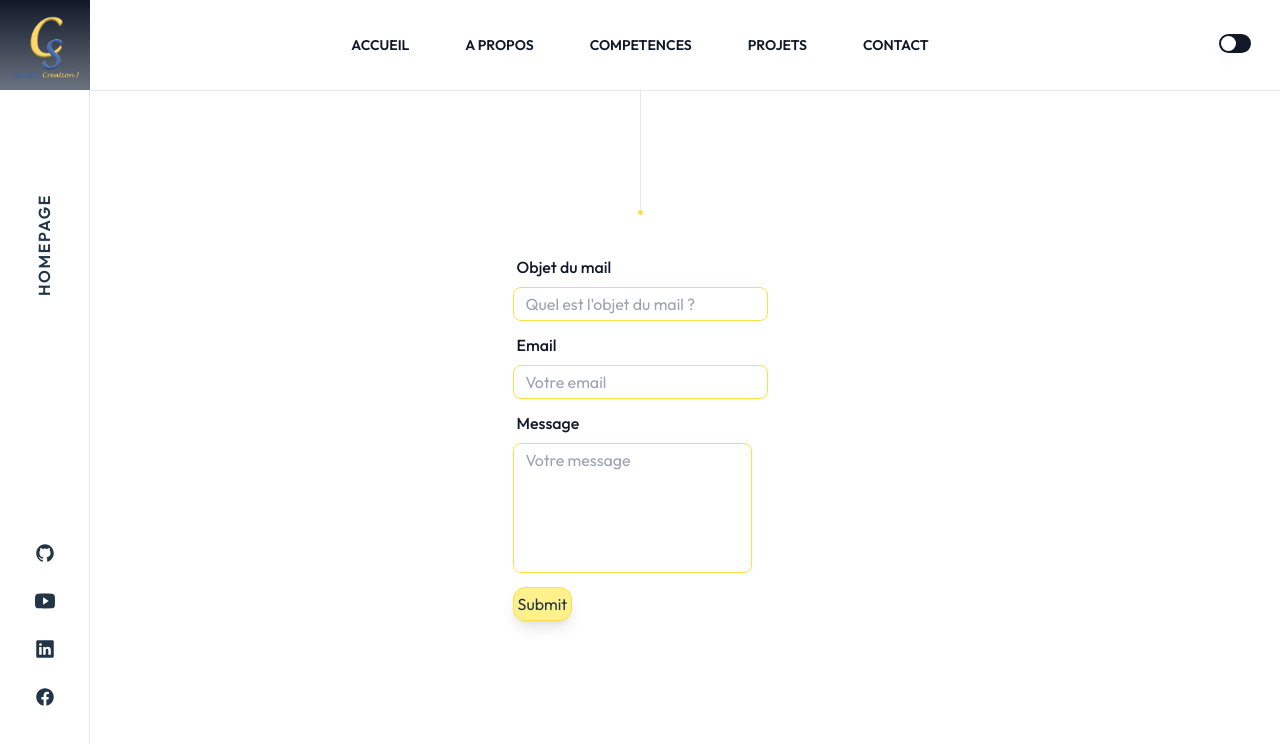
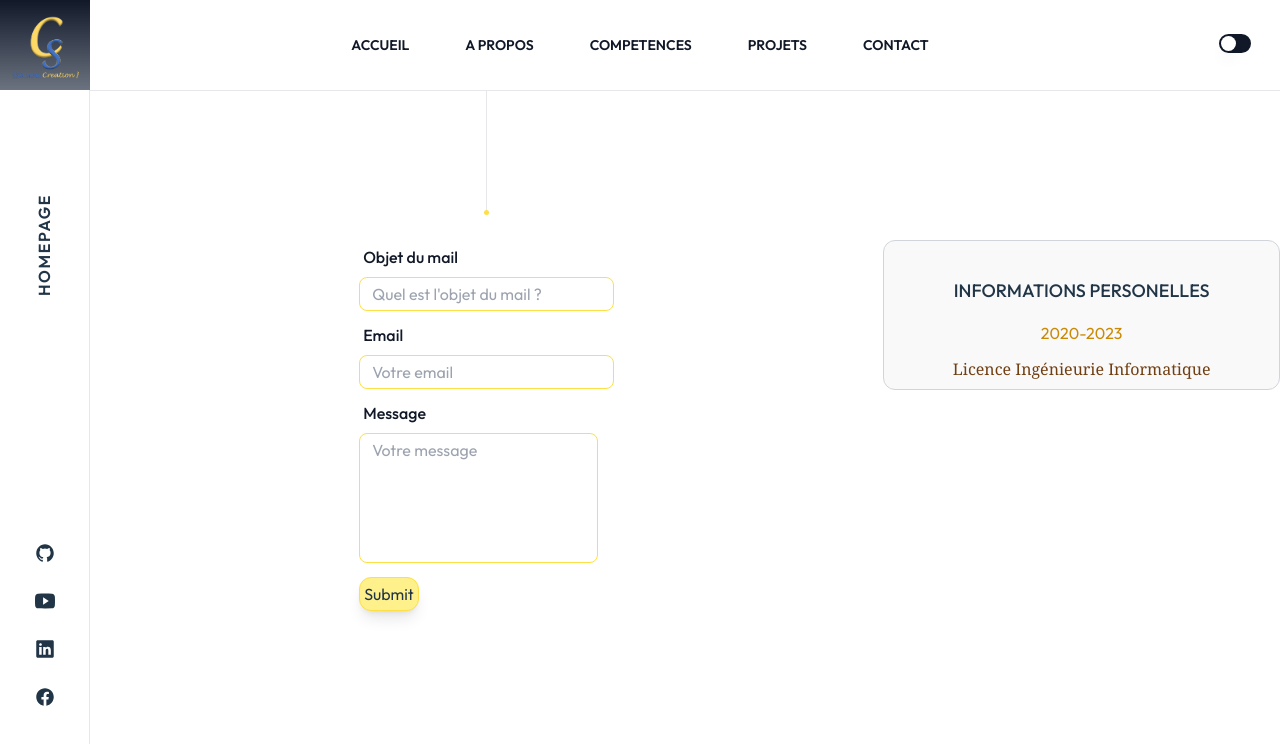
Before and after one commit to joob1812/joob-app, a React (Vite) app: page /Contact in a window 1280 px wide. Shown: the top 744 px of the page. Built offline with nearby package versions, Linux system fonts and the light colour scheme.

Commit message:
Update Contact.tsx

```diff
--- a/src/components/Contact.tsx
+++ b/src/components/Contact.tsx
@@ -1,6 +1,9 @@
 // src/components/Contact.tsx
 import { useForm, SubmitHandler } from 'react-hook-form'
 import emailjs from '@emailjs/browser'
+import ProfilePic from './ProfilePic'
+import ProgressBar from './ProgressBar'
+import Strings from '../shared/Strings'
 
 type FormInputs = {
     subject: string,
@@ -28,16 +31,18 @@ function Contact() {
 
     return (
         <div className='h-screen dark:bg-gray-900'>
+            <div className="ml-[90px] grid grid-cols-1 md:grid-cols-3">
+                <div className="col-span-2 ">
                     <div className='flex justify-center flex-col items-center'>
                         <div className='h-[120px] border-r-[1px] mt-[90px]' />
                         <div className='w-[5px] h-[5px] bg-yellow-300 rounded-full'></div>
-                <form className='mt-5' onSubmit={handleSubmit(onSubmit)}>
+                        <form className='mt-[10px]' onSubmit={handleSubmit(onSubmit)}>
                             <label className='block mt-4 p-1 font-medium text-gray-900 dark:text-yellow-300' htmlFor="subject">Objet du mail</label>
                             <input {...register("subject")} className='border mt-1 text-gray-900 dark:text-gray-300 dark:bg-gray-800 border-yellow-300 rounded-lg p-1 px-[12px]' type="text" name="subject" id="subject"
                                 placeholder="Quel est l'objet du mail ?" />
 
                             <label className='block mt-2 p-1 font-medium text-gray-900 dark:text-yellow-300' htmlFor="email">Email</label>
-                    <input {...register("email", {required : true})} className='border mt-1 text-gray-900 dark:text-gray-300 dark:bg-gray-800 border-yellow-300 rounded-lg p-1 px-[12px]' type="email" name="email" id="email"
+                            <input {...register("email", { required: true })} className='border mt-1 text-gray-900 dark:text-gray-300 dark:bg-gray-800 border-yellow-300 rounded-lg p-1 px-[12px]' type="email" name="email" id="email"
                                 placeholder="Votre email" />
                             {errors.email && <p className='text-red-500 p-1'>Email requis !</p>}
 
@@ -52,6 +57,43 @@ function Contact() {
                         dark:bg-yellow-300 dark:hover:bg-yellow-400' />
                         </form>
                     </div>
+
+                    <div
+                        className="md:hidden mt-[70px]
+                text-center flex flex-col
+                justify-center items-center
+                rounded-xl border border-gray-300 my- p-10 bg-gray-100/50 dark:bg-yellow-300/70"
+                    >
+                        <h3 className="text-lg font-medium pt-8 pb-2  dark:text-gray-900">INFORMATIONS PERSONELLES</h3>
+                        <p className="py-2  text-yellow-600 dark:text-yellow-50">
+                            {Strings.AN4}
+                        </p>
+                        <p className="py-1 text-yellow-900 font-serif dark:text-stone-800">
+                            {Strings.DIPLOME4}
+                        </p>
+                    </div>
+
+                </div>
+                <div className="hidden md:block mt-[120px]">
+
+                    <div
+                        className="mt-[120px]
+                text-center flex flex-col
+                justify-center items-center
+                rounded-xl border border-gray-300  p-1 bg-gray-100/50 dark:bg-yellow-300/70"
+                    >
+                        <h3 className="text-lg font-medium pt-8 pb-2  dark:text-gray-900">
+                            INFORMATIONS PERSONELLES
+                        </h3>
+                        <p className="py-2  text-yellow-600 dark:text-yellow-50">
+                            {Strings.AN4}
+                        </p>
+                        <p className="py-1 text-yellow-900 font-serif dark:text-stone-800">
+                            {Strings.DIPLOME4}
+                        </p>
+                    </div>
+                </div>
+            </div>
         </div>
     )
 }
```
Lines whose indentation alone changed are shown as unchanged.
